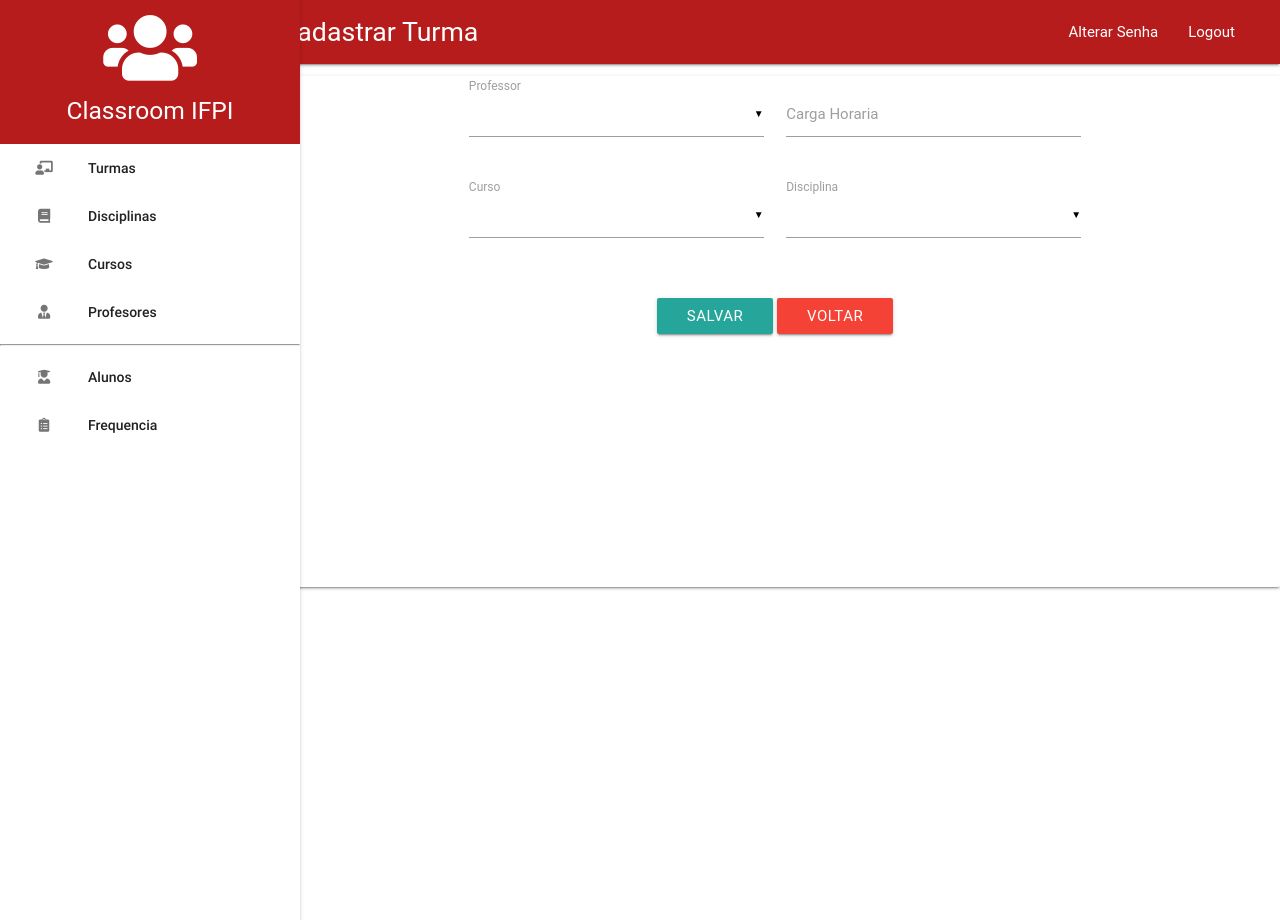
After one commit to HipolitoJr/classroom-ifpi, a Django app: page /painel/turmas/novo/ in a window 1280 px wide. The commit adds this page. Run offline with Django 3.2, Linux system fonts and the light colour scheme; data that the repository does not hold is empty; some libraries are stand-ins or nearby versions; some web fonts are replaced.

Commit message:
adiciona cursos, turmas e listagem professores e cursos

```diff
--- a/classroom_ifpi/classroom_ifpi/urls.py
+++ b/classroom_ifpi/classroom_ifpi/urls.py
@@ -72,7 +72,11 @@ urlpatterns = [
     path('api/registros/', frequencia_views.RegistroList.as_view(), name = frequencia_views.RegistroList.name),
 
     path('painel/', painel_views.painel, name = 'painel'),
+    path('painel/professores/', painel_views.list_professores, name = 'professores'),
+    path('painel/cursos/', painel_views.list_cursos, name = 'cursos'),
+    path('painel/cursos/novo/', painel_views.CadastrarCursoView.as_view(), name = 'add_curso'),
     path('painel/turmas/', painel_views.list_turmas, name = 'turmas'),
+    path('painel/turmas/novo/', painel_views.CadastrarTurmaView.as_view(), name = 'add_turma'),
     path('painel/turmas/<int:turma_id>/', painel_views.turma_detalhe, name = 'turma_detalhe'),
     path('painel/turmas/<int:turma_id>/matricula-aluno/', painel_views.MatricularAlunoView.as_view(), name = 'matricula_aluno'),
     path('cadastro/professor/', painel_views.CadastrarProfessorView.as_view(), name = 'add_professor'),
--- a/classroom_ifpi/comum/models.py
+++ b/classroom_ifpi/comum/models.py
@@ -56,8 +56,9 @@ class Turma(models.Model):
     carga_horaria_ministrada = models.IntegerField(default=0)
     curso = models.ForeignKey(Curso, null=False, blank=False, on_delete=models.CASCADE, related_name='turma')
     alunos = models.ManyToManyField(Aluno, through='MatriculaDisciplinar')
+
     def __str__(self):
-        return self.especificacao_disciplina
+        return "%s - %s" % (self.especificacao_disciplina, self.curso.descricao)
 
 
 class MatriculaDisciplinar(models.Model):
--- a/classroom_ifpi/painel/templates/alunos.html
+++ b/classroom_ifpi/painel/templates/alunos.html
@@ -35,8 +35,6 @@
     </div>
 
 
-
-
 <div class="fixed-action-btn">
   <a href="{% url 'add_aluno' %}"
      class="btn-floating btn-large red darken-4">
--- a/classroom_ifpi/painel/templates/base.html
+++ b/classroom_ifpi/painel/templates/base.html
@@ -22,12 +22,6 @@
         <h5>Classroom IFPI</h5>
     </div>
     <li>
-        <a href="#!">
-            <i class="fas fa-fw fa-graduation-cap"></i>
-            Cursos
-        </a>
-    </li>
-    <li>
         <a href="{% url 'turmas' %}">
             <i class="fas fa-fw fa-chalkboard-teacher"></i>
             Turmas
@@ -40,7 +34,13 @@
         </a>
     </li>
     <li>
-        <a href="#!">
+        <a href="{% url 'cursos' %}">
+            <i class="fas fa-fw fa-graduation-cap"></i>
+            Cursos
+        </a>
+    </li>
+    <li>
+        <a href="{% url 'professores' %}">
             <i class="fas fa-fw fa-user-tie"></i>
             Profesores
         </a>
--- /dev/null
+++ b/classroom_ifpi/painel/templates/cadastro_turma.html
@@ -0,0 +1,50 @@
+{% extends 'base.html' %}
+{% load staticfiles %}
+{% block 'body' %}
+
+<div class="row" style="margin: 12px; padding-bottom: 25%">
+    <form class="col s8 offset-s2 center" method="post" action="{% url 'add_turma' %}">
+        {% csrf_token %}
+        <div class="row">
+            <div class="row">
+                <div class="input-field col s6">
+                    <select name="ministrante" class="validate">
+                        {% for ministrante in professores %}
+                        <option value="{{ ministrante.id }}">{{ ministrante }}</option>
+                        {% endfor %}
+                    </select>
+                    <label>Professor</label>
+                </div>
+                <div class="input-field col s6">
+                    <input id="carga_horaria" name="carga_horaria" type="number" class="validate" required>
+                    <label for="carga_horaria">Carga Horaria</label>
+                </div>
+            </div>
+
+            <div class="row">
+                <div class="input-field col s6">
+                    <select name="curso" class="validate">
+                        {% for curso in cursos %}
+                        <option value="{{ curso.id }}">{{ curso }}</option>
+                        {% endfor %}
+                    </select>
+                    <label>Curso</label>
+                </div>
+
+                <div class="input-field col s6">
+                    <select name="disciplina" class="validate">
+                        {% for disciplina in disciplinas %}
+                        <option value="{{ disciplina.id }}">{{ disciplina }}</option>
+                        {% endfor %}
+                    </select>
+                    <label>Disciplina</label>
+                </div>
+            </div>
+        </div>
+
+        <button type="submit" class="btn">Salvar</button>
+        <button type="reset" class="btn red">Voltar</button>
+    </form>
+</div>
+
+{% endblock %}
--- a/classroom_ifpi/painel/templates/turma_detalhe.html
+++ b/classroom_ifpi/painel/templates/turma_detalhe.html
@@ -36,7 +36,7 @@
     <table class="striped centered" style="margin: 8px;">
         <thead>
         <tr>
-            <th>Nome</th>
+            <th>Aluno</th>
             <th>Matricula Curso</th>
             <th>CPF</th>
         </tr>
--- a/classroom_ifpi/painel/templates/turmas.html
+++ b/classroom_ifpi/painel/templates/turmas.html
@@ -20,7 +20,7 @@
                         </div>
                         <div class="card-stacked ">
                             <div class="card-content">
-                                <p class="flow-text">{{ turma.especificacao_disciplina }} - {{ turma.carga_horaria}}h</p>
+                                <p class="flow-text">{{ turma }} - {{ turma.carga_horaria}}h</p>
                                 <p>{{ turma.curso }} - {{ turma.ministrante }}</p>
                             </div>
                             <div class="card-action">
@@ -35,7 +35,7 @@
     </div>
 
   <div class="fixed-action-btn">
-      <a class="btn-floating btn-large tean">
+      <a href="{% url 'add_turma' %}" class="btn-floating btn-large tean">
         <i class="fas fa-plus"></i>
       </a>
   </div>
--- a/classroom_ifpi/painel/views.py
+++ b/classroom_ifpi/painel/views.py
@@ -12,12 +12,14 @@ from django.shortcuts import render, redirect
 from django.utils import timezone
 from django.views.generic.base import View
 
-from comum.models import Turma, Professor, Aluno, MatriculaDisciplinar, Curso
-from painel.forms import CadastrarProfessorForm, CadastrarAlunoForm, MatricularAlunoForm
+from comum.models import Turma, Professor, Aluno, MatriculaDisciplinar, Curso, Disciplina
+from painel.forms import CadastrarProfessorForm, CadastrarAlunoForm, MatricularAlunoForm, CadastrarTurmaForm, \
+    CadastrarCursoForm
 
 
 def painel(request):
     return render(request, 'base.html')
+
 
 class CadastrarProfessorView(View):
 
@@ -29,8 +31,8 @@ class CadastrarProfessorView(View):
         form = CadastrarProfessorForm(request.POST)
         if (form.is_valid()):
             dados = form.data
-            senha = make_password("%s" %dados['password'])
-            confirma_senha = make_password("%s" %dados['confirma_password'])
+            senha = make_password("%s" % dados['password'])
+            confirma_senha = make_password("%s" % dados['confirma_password'])
 
             if senha != confirma_senha:
                 return messages.error(request, 'Senhas diferentes!')
@@ -39,25 +41,20 @@ class CadastrarProfessorView(View):
                            first_name=dados['first_name'],
                            last_name=dados['last_name'],
                            email=dados['email'],
-                           password=senha,
-                           last_login=timezone.now(),
-                           is_superuser=False,
-                           is_staff=True,
-                           is_active=True,
-                           date_joined=timezone.now())
+                           password=senha)
             usuario.save()
 
-            professor = Professor(nome = "%s %s" %(dados['first_name'], dados['last_name']),
-                                  matricula = dados['matricula'],
-                                  cpf = '123.456.789-09',
-                                  usuario_id = usuario.id)
+            professor = Professor(nome="%s %s" % (dados['first_name'], dados['last_name']),
+                                  matricula=dados['matricula'],
+                                  cpf='123.456.789-09',
+                                  usuario_id=usuario.id)
 
             professor.save()
             # messages.success(request, 'Seu cadastro foi realizado com sucesso.')
             return redirect('/login/')
 
         messages.error(request, 'Algo deu errado.')
-        return render(request, 'cadastro_professor.html', {'form': form} )
+        return render(request, 'cadastro_professor.html', {'form': form})
 
 
 class CadastrarAlunoView(View):
@@ -70,13 +67,12 @@ class CadastrarAlunoView(View):
                        'cursos': cursos})
 
     def post(self, request):
-
         form = CadastrarAlunoForm(request.POST)
         if (form.is_valid()):
             dados = form.data
             senha = make_password("Abcd1234")
 
-            usuario = User(username= '%s'%dados['first_name'],
+            usuario = User(username='%s' % dados['first_name'],
                            first_name=dados['first_name'],
                            last_name=dados['last_name'],
                            email=dados['email'],
@@ -88,17 +84,17 @@ class CadastrarAlunoView(View):
                            date_joined=timezone.now())
             usuario.save()
 
-            aluno = Aluno(nome = "%s %s" %(dados['first_name'], dados['last_name']),
-                          matricula_curso = dados['matricula_curso'],
-                          cpf = '123.456.789-09',
-                          usuario_id = usuario.id,
-                          curso_id = dados['curso'])
+            aluno = Aluno(nome="%s %s" % (dados['first_name'], dados['last_name']),
+                          matricula_curso=dados['matricula_curso'],
+                          cpf='123.456.789-09',
+                          usuario_id=usuario.id,
+                          curso_id=dados['curso'])
 
             aluno.save()
             return redirect('/painel/alunos')
 
         messages.error(request, 'Algo deu errado.')
-        return render(request, 'cadastro_aluno.html', {'form': form} )
+        return render(request, 'cadastro_aluno.html', {'form': form})
 
 
 class MatricularAlunoView(View):
@@ -122,14 +118,70 @@ class MatricularAlunoView(View):
             turma = Turma.objects.get(id=turma_id)
 
             matricula = MatriculaDisciplinar(matricula=aluno.matricula_curso,
-                                                            disciplina=turma,
-                                                            aluno=aluno,
-                                                            situacao='C')
+                                             disciplina=turma,
+                                             aluno=aluno,
+                                             situacao='C')
             matricula.save()
 
             return redirect('turma_detalhe', turma_id=turma_id)
 
         return redirect('painel')
+
+
+class CadastrarCursoView(View):
+
+    def get(self, request):
+        return render(request,
+                      'cadastro_curso.html',
+                      {'titulo': 'Cadastrar Curso'})
+
+    def post(self, request):
+        form = CadastrarCursoForm(request.POST)
+        if (form.is_valid()):
+            dados = form.data
+
+            curso = Curso(descricao=dados['descricao'],
+                          tipo=dados['tipo'])
+            curso.save()
+
+            return redirect('cursos')
+
+        return redirect('painel')
+
+
+class CadastrarTurmaView(View):
+
+    def get(self, request):
+        professores = Professor.objects.all()
+        cursos = Curso.objects.all()
+        disciplinas = Disciplina.objects.all()
+
+        return render(request,
+                      'cadastro_turma.html',
+                      {'titulo': 'Cadastrar Turma',
+                       'professores': professores,
+                       'cursos': cursos,
+                       'disciplinas': disciplinas})
+
+    def post(self, request):
+        form = CadastrarTurmaForm(request.POST)
+        if (form.is_valid()):
+            dados = form.data
+            disciplina = Disciplina.objects.get(id=dados['disciplina'])
+            professor = Professor.objects.get(id=dados['ministrante'])
+            curso = Curso.objects.get(id=dados['curso'])
+
+            turma = Turma(ministrante=professor,
+                          especificacao_disciplina=disciplina.descricao,
+                          disciplina=disciplina,
+                          curso=curso,
+                          carga_horaria=dados['carga_horaria'])
+            turma.save()
+
+            return redirect('turma_detalhe', turma_id=turma.id)
+
+        return redirect('painel')
+
 
 # def matricular_aluno(request, turma_id, aluno_id):
 #     aluno = Aluno.objects.get(id=aluno_id)
@@ -141,6 +193,20 @@ class MatricularAlunoView(View):
 
 #     return redirect('painel/turmas/', args=(turma_id,))
 
+@login_required
+def list_professores(request):
+    professores = Professor.objects.all()
+    return render(request, 'professores.html',
+                  {'titulo': 'Professores cadastrados',
+                   'professores': professores})
+
+@login_required
+def list_cursos(request):
+    cursos = Curso.objects.all()
+    return render(request, 'cursos.html',
+                  {'titulo': 'Cursos cadastrados',
+                   'cursos': cursos})
+
 
 @login_required
 def list_turmas(request):
@@ -150,6 +216,7 @@ def list_turmas(request):
                   {'titulo': 'Suas Turmas',
                    'turmas': turmas})
 
+
 @login_required
 def turma_detalhe(request, turma_id):
     turma = Turma.objects.get(id=turma_id)
@@ -158,6 +225,7 @@ def turma_detalhe(request, turma_id):
                   {'titulo': turma.especificacao_disciplina,
                    'turma': turma,
                    'alunos': alunos})
+
 
 @login_required
 def list_alunos(request):
@@ -180,7 +248,7 @@ def login(request):
         username = request.POST['username']
         password = request.POST['password']
         usuario = User.objects.get(username=username)
-        match_check = check_password(password,usuario.password)
+        match_check = check_password(password, usuario.password)
         if not match_check:
             messages.error(request, 'Usuário e/ou senha incorretos')
 
@@ -188,12 +256,13 @@ def login(request):
         else:
             user = authenticate(username=username, password=password)
             if user is not None:
-                auth_login(request,user)
+                auth_login(request, user)
                 return redirect('/painel/')
 
     else:
         form = AuthenticationForm()
     return render(request, 'login.html', {'form': form})
 
+
 def logout(request):
     return logout_then_login(request, login_url='/login/')
```
Also changed, not shown: classroom_ifpi/painel/forms.py (+14 -0 lines), classroom_ifpi/painel/templates/cadastro_aluno.html (+7 -11 lines), classroom_ifpi/painel/templates/cadastro_curso.html (added, +32 -0 lines), classroom_ifpi/painel/templates/cursos.html (added, +31 -0 lines), classroom_ifpi/painel/templates/professores.html (added, +23 -0 lines).
